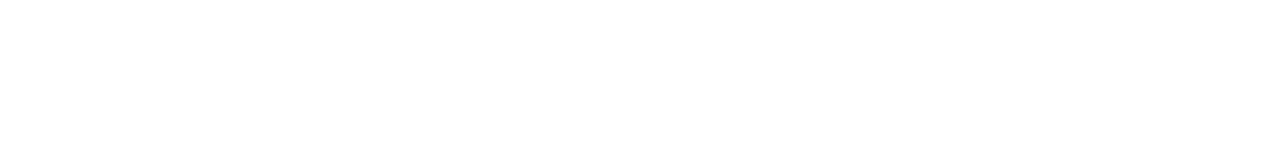
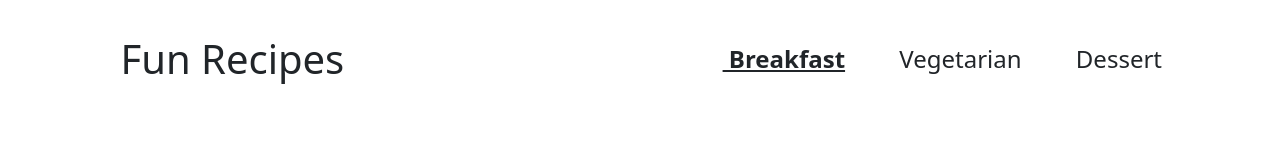
Before and after one commit to yghoor/javascript-capstone, a website: page src/index.html in a window 1280 px wide. Drawn offline with nearby package versions, Linux system fonts and the light colour scheme.

Commit message:
Add navbar to page

```diff
--- a/src/index.html
+++ b/src/index.html
@@ -8,7 +8,42 @@
   <title>Fun Recipes</title>
 </head>
 
-<body>
+<body class="container-fluid p-0">
+  <header class="container mb-5 pb-5">
+    <nav id="page-navbar" class="navbar ps-3 pe-4 mt-3">
+      <div class="container-fluid">
+        <a class="navbar-brand fs-1 link-dark" href="#">
+          <img src="#" alt="" id="logo-icon" />
+          Fun Recipes
+        </a>
+
+        <div class="justify-content-end" id="navbar">
+          <ul class="navbar-nav flex-row gap-4 d-flex flex-column flex-lg-row">
+            <li class="nav-item pe-4">
+              <a id="breakfast-page-link" class="nav-link link-dark text-decoration-underline fs-4 fw-bold" href="#">
+                <img src="#" alt="" id="breakfast-icon" />
+                Breakfast
+              </a>
+            </li>
+
+            <li class="nav-item pe-4">
+              <a id="vegetarian-page-link" class="nav-link link-dark fs-4" href="#">
+                <img src="#" alt="" id="vegetarian-icon" />
+                Vegetarian
+              </a>
+            </li>
+
+            <li class="nav-item">
+              <a id="dessert-page-link" class="nav-link link-dark fs-4" href="#">
+                <img src="#" alt="" id="dessert-icon" />
+                Dessert
+              </a>
+            </li>
+          </ul>
+        </div>
+      </div>
+    </nav>
+  </header>
   <script src="https://cdn.jsdelivr.net/npm/bootstrap@5.1.3/dist/js/bootstrap.bundle.min.js" integrity="sha384-ka7Sk0Gln4gmtz2MlQnikT1wXgYsOg+OMhuP+IlRH9sENBO0LRn5q+8nbTov4+1p" crossorigin="anonymous"></script>
 </body>
 </html>
```
